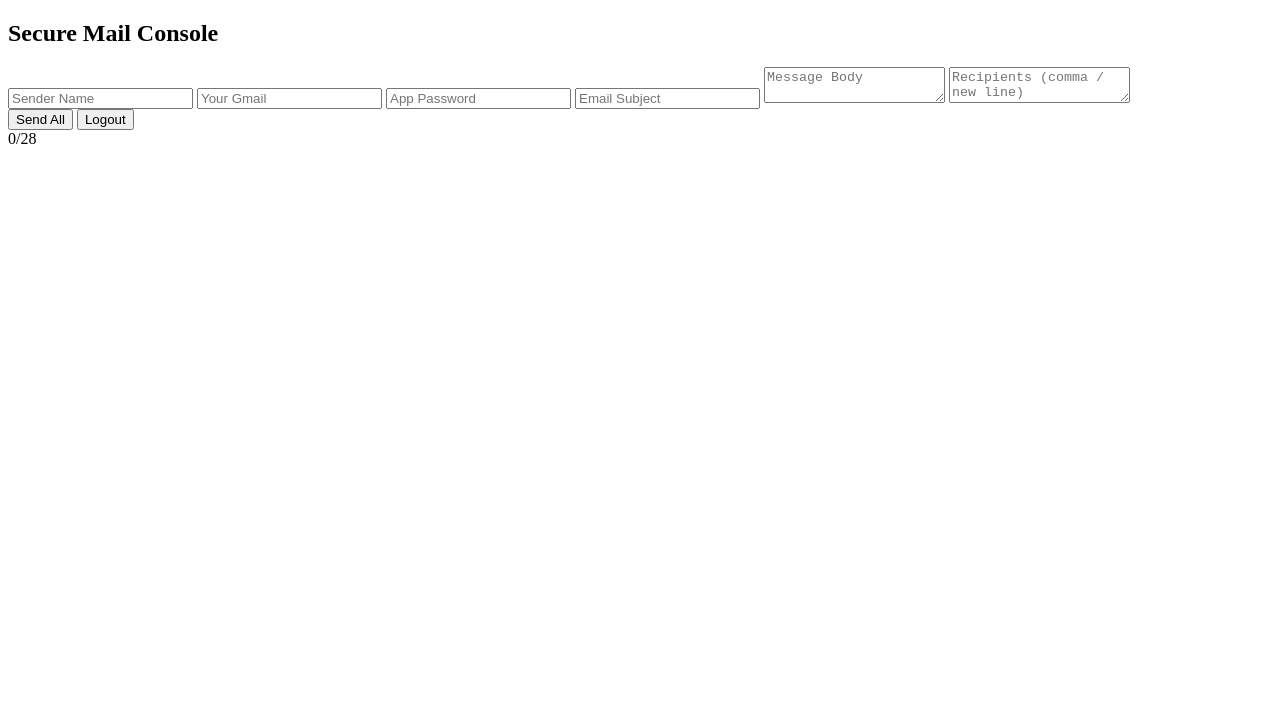
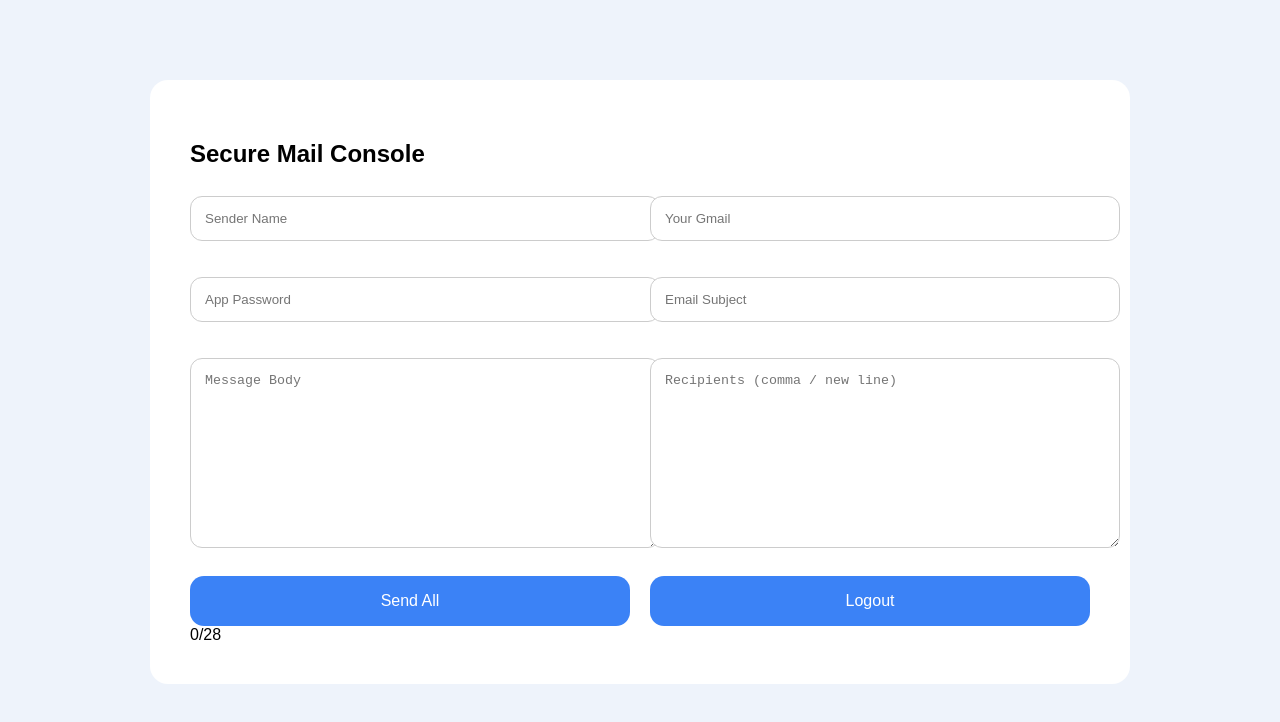
Before and after one commit to yatendra-jpg/ritik-lodhi-one, a website: page public /launcher.html in a window 1280 px wide. Drawn offline with Linux system fonts and the light colour scheme; sample sign-in values are in the browser's storage.

Commit message:
Update style.css

```diff
--- a/public /style.css
+++ b/public /style.css
@@ -1,34 +1,40 @@
-<!DOCTYPE html>
-<html>
-<head>
-  <title>Secure Mail Console</title>
-  <link rel="stylesheet" href="style.css">
-</head>
-<body>
-<script>
-if(!localStorage.getItem("auth")) location.href="/";
-</script>
-
-<div class="card">
-  <h2>Secure Mail Console</h2>
-
-  <div class="grid">
-    <input id="senderName" placeholder="Sender Name">
-    <input id="gmail" placeholder="Your Gmail">
-    <input id="apppass" type="password" placeholder="App Password">
-    <input id="subject" placeholder="Email Subject">
-    <textarea id="message" placeholder="Message Body"></textarea>
-    <textarea id="to" placeholder="Recipients (comma / new line)"></textarea>
-  </div>
-
-  <div class="buttons">
-    <button id="sendBtn">Send All</button>
-    <button ondblclick="logout()">Logout</button>
-  </div>
-
-  <div id="count">0/28</div>
-</div>
-
-<script src="script.js"></script>
-</body>
-</html>
+body{
+  margin:0;
+  background:#eef3fb;
+  font-family:Arial;
+}
+.login-box,.card{
+  width:900px;
+  margin:80px auto;
+  background:#fff;
+  padding:40px;
+  border-radius:18px;
+}
+.login-box{width:360px;text-align:center;}
+input,textarea{
+  width:100%;
+  padding:14px;
+  margin:8px 0;
+  border-radius:12px;
+  border:1px solid #ccc;
+}
+textarea{height:160px;}
+.grid{
+  display:grid;
+  grid-template-columns:1fr 1fr;
+  gap:20px;
+}
+.buttons{
+  display:grid;
+  grid-template-columns:1fr 1fr;
+  gap:20px;
+  margin-top:20px;
+}
+button{
+  padding:16px;
+  border-radius:14px;
+  border:none;
+  background:#3b82f6;
+  color:#fff;
+  font-size:16px;
+}
```
